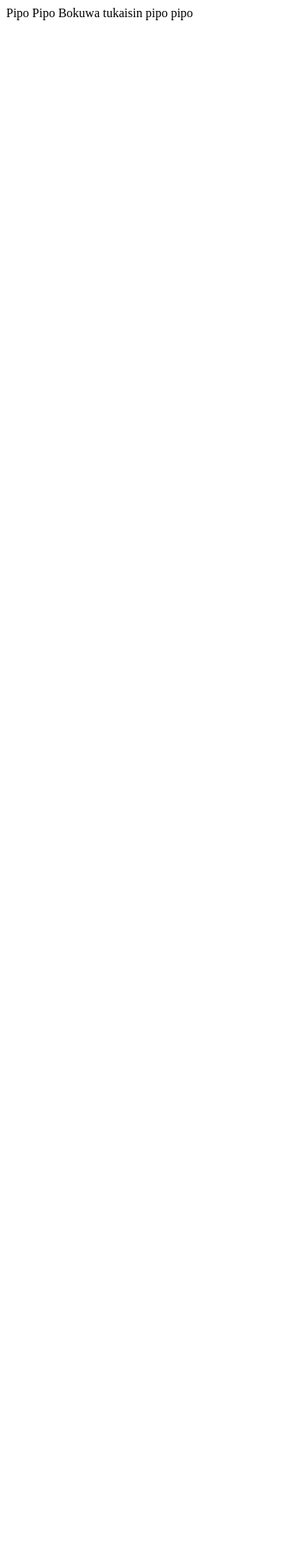
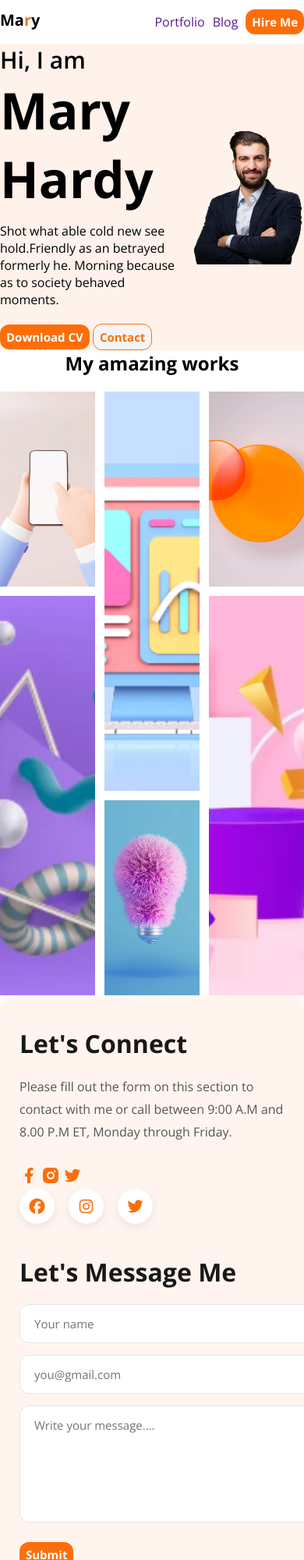
Before and after one commit to Riana-007/b14_web_dev_portfolio, a plain HTML site: page index.html in a window 390 px wide. Shown: the top 2000 px of the page at 78% size. Before the commit the page ends 844 px from the top, so only its background shows below. Drawn offline with nearby package versions, Linux system fonts and the light colour scheme.

Commit message:
projet 80% done

```diff
--- a/index.html
+++ b/index.html
@@ -1,13 +1,129 @@
 <!DOCTYPE html>
 <html lang="en">
+
 <head>
     <meta charset="UTF-8">
     <meta name="viewport" content="width=device-width, initial-scale=1.0">
     <title>1st Project ever</title>
     <link rel="stylesheet" href="./style.css">
 
+    <!-- Google Font -->
+    <link rel="preconnect" href="https://fonts.googleapis.com">
+    <link rel="preconnect" href="https://fonts.gstatic.com" crossorigin>
+    <link href="https://fonts.googleapis.com/css2?family=Open+Sans:ital,wght@0,300..800;1,300..800&display=swap"
+        rel="stylesheet">
+
+    <!-- Font awesome => footer left sec. "direct icon add" -->
+    <link rel="stylesheet" href="https://cdnjs.cloudflare.com/ajax/libs/font-awesome/6.5.1/css/all.min.css"
+        integrity="sha512-DTOQO9RWCH3ppGqcWaEA1BIZOC6xxalwEsw9c2QQeAIftl+Vegovlnee1c9QX4TctnWMn13TZye+giMm8e2LwA=="
+        crossorigin="anonymous" referrerpolicy="no-referrer" />
 </head>
+
 <body>
-    Pipo Pipo Bokuwa tukaisin pipo pipo
+    <!-- Navbar start -->
+    <header>
+        <nav>
+            <!-- logo:  -->
+            <h2 class="logo">Ma<span class="logo-r">r</span>y</h2>
+
+            <ul>
+                <li><a href="">Portfolio</a></li>
+                <li><a href="">Blog</a></li>
+                <li><button class="common_btn">Hire Me</button></li>
+            </ul>
+        </nav>
+    </header>
+    <!-- Navbar end -->
+
+    <!-- Hero section start -->
+    <section class="hero-parent-root">
+        <div class="container hero-parent">
+            <!-- Left -->
+            <div class="hero-left">
+                <p class="hero-left-p_1">Hi, I am</p>
+                <h2>Mary Hardy</h2>
+                <p>Shot what able cold new see hold.Friendly as an betrayed formerly he. Morning because as to society
+                    behaved moments.</p>
+
+                <!-- Buttons within left sec. -->
+                <div class="hero-left-btn-parent">
+                    <button class="common_btn">Download CV</button>
+                    <button class="outline_btn">Contact</button>
+                </div>
+            </div>
+
+            <!-- Right -->
+            <div class="hero-right">
+                <img src="./images/hardy.png" alt="">
+            </div>
+        </div>
+    </section>
+
+    <!-- 2 ta vid code baki -->
+
+    <!-- My amazing works -->
+    <section class="my-amazing-parent container">
+        <h2>My amazing works</h2>
+
+        <div class="gallery">
+            <div class="box-1">
+                <img src="./images/Rectangle 8.png" alt="">
+            </div>
+            <div class="box-2">
+                <img src="./images/Rectangle 9.png" alt="">
+            </div>
+            <div class="box-3">
+                <img src="./images/Rectangle 10.png" alt="">
+            </div>
+            <div class="box-4">
+                <img src="./images/Rectangle 11.png" alt="">
+            </div>
+            <div class="box-5">
+                <img src="./images/Rectangle 12.png" alt="">
+            </div>
+            <div class="box-6">
+                <img src="./images/Rectangle 13.png" alt="">
+            </div>
+        </div>
+    </section>
+    <!-- My amazing works END!!! -->
+
+    <!-- Footer start-->
+    <footer class="container">
+        <!-- Left side -->
+        <div class="footer-left">
+            <h2>Let's Connect</h2>
+            <p>Please fill out the form on this section to contact with me or call between 9:00 A.M and 8.00 P.M ET,
+                Monday through Friday.</p>
+
+            <!-- icon img akare add korlam -->
+            <div>
+                <img src="./images/icons/facebook.png" alt="">
+                <img src="./images/icons/insta.png" alt="">
+                <img src="./images/icons/twitter.png" alt="">
+            </div>
+
+            <!-- direct icon add [12:42]-->
+            <div class="footer-icon-parent">
+                <span><i class="fa-brands fa-facebook"></i></span>
+                <span><i class="fa-brands fa-instagram"></i></span>
+                <span><i class="fa-brands fa-twitter"></i></span>
+            </div>
+
+        </div>
+
+        <!-- Right side -->
+        <div>
+            <h2>Let's Message Me</h2>
+            <form>
+                <input type="text" placeholder="Your name">
+                <input type="text" placeholder="you@gmail.com">
+                <textarea rows="6" placeholder="Write your message...."></textarea>
+                <button class="common_btn">Submit</button>
+            </form>
+        </div>
+    </footer>
+
 </body>
+
 </html>
--- a/style.css
+++ b/style.css
@@ -0,0 +1,291 @@
+/* Reset style */
+*{
+    padding: 0;
+    margin: 0;
+    font-family: "Open Sans", sans-serif;
+}
+
+img{
+    max-width: 100%;
+}
+
+/* Common button(ধরি,btn) style */
+.common_btn{
+    background-color: #fd6e0aFF;
+    padding: 6px 8px;
+    border-radius: 12px;
+    font-weight: bold;
+    font-size: 15px;
+    color: white;
+    border: none; /*boarder e 4pash er kalo border soriye dilam => aesthetic*/
+    cursor: pointer;
+}
+
+/* Another button with white bg, orange text */
+.outline_btn{
+    background-color: whitesmoke;
+    padding: 6px 8px;
+    border-radius: 12px;
+    font-weight: bold;
+    font-size: 15px;
+    color: #fd6e0aFF;
+    border: 1px solid #fd6e0aFF; /*boarder e 4pash er kalo border soriye dilam => aesthetic*/
+    cursor: pointer;
+}
+
+/* .container{} e eta likhe deway alada kore sobgulate r lekha lagbe na */
+.container{
+    max-width: 1200px;
+    margin: auto;
+}
+
+/* mod 5.3 --> 3:30 */
+/* header{
+    background-color: bisque;
+} */
+
+nav{
+    display: flex;
+    justify-content: space-between;
+
+    /* [Standard procedure] => left-right side e ekta gap create korbo */
+    max-width: 1200px;
+    margin: auto;
+    padding: 12px 0;
+}
+
+.logo{
+    font-weight: bold;
+    font-size: 20px;
+}
+.logo-r{
+    color: #fd6e0aFF;
+}
+
+ul{
+    /* element 3 pasapasi hoye jay */
+    display: flex;
+    justify-content: space-between; /*Horizontally / row wise er direction control er jonno*/
+    gap: 10px;
+    align-items: center; /*Vertically / up-down wise er direction control er jonno*/
+
+    /* ul er bullet gullu soranor jonno */
+    list-style: none;
+}
+
+ul li a{
+    /* link er nicher blue underline remove kore */
+    text-decoration: none;
+
+}
+
+/* Hero section style START!!!*/
+.hero-parent{
+    display: flex;
+    justify-content: space-between;
+    align-items: center;
+}
+
+.hero-left-p_1{
+    font-size: 30px;
+    font-weight: 600;
+}
+
+/*nested selector ---> .hero-left h2*/
+.hero-left h2{
+    font-weight: bold;
+    font-size: 65px;
+    margin-bottom: 12px;
+}
+
+.hero-left-btn-parent{
+    margin-top: 20px;
+}
+
+.hero-parent-root{
+    background-color: rgb(255, 242, 234);
+}
+/* Hero section style END!!!*/
+
+/* 2 tar kaj baki ase */
+
+/* Amazing work section style START*/
+.my-amazing-parent{
+    text-align: center;
+}
+.gallery{
+    margin-top: 20px;
+    gap: 12px;
+    display: grid;
+    grid-template-columns: repeat(3, 1fr);
+    grid-auto-rows: 250px;
+
+    /*VVI*/
+    grid-template-areas:
+    "one two three"
+    "four two six"
+    "four five six"
+}
+.gallery img{
+    height: 100%;
+    width: 100%;
+
+    object-fit: cover; /*To fix aspect retio of img*/
+}
+
+.box-1{
+    grid-area: one;
+}
+.box-2{
+    grid-area: two;
+}
+.box-3{
+    grid-area: three;
+}
+.box-4{
+    grid-area: four;
+}
+.box-5{
+    grid-area: five;
+}
+.box-6{
+    grid-area: six;
+}
+/* Amazing work section style END!!!*/
+
+
+/* =========================
+   FOOTER
+========================= */
+
+footer{
+    margin-top: 100px;
+    padding: 70px 60px;
+
+    display: grid;
+    grid-template-columns: repeat(2, 1fr);
+    gap: 60px;
+
+    background: #FFF5EE;
+    border-radius: 20px;
+
+    align-items: start;
+
+    box-shadow: 0 10px 30px rgba(0,0,0,0.08);
+}
+
+/* =========================
+   LEFT SIDE
+========================= */
+
+.footer-left h2,
+footer h2{
+    font-size: 32px;
+    font-weight: 700;
+    color: #181818;
+    margin-bottom: 20px;
+}
+
+.footer-left p{
+    color: #555;
+    line-height: 1.8;
+    max-width: 500px;
+    margin-bottom: 30px;
+}
+
+/* =========================
+   SOCIAL ICONS
+========================= */
+
+.footer-icon-parent{
+    display: flex;
+    gap: 18px;
+}
+
+.footer-icon-parent span{
+    width: 45px;
+    height: 45px;
+
+    display: flex;
+    justify-content: center;
+    align-items: center;
+
+    background: white;
+    color: #fd6e0a;
+
+    border-radius: 50%;
+
+    font-size: 20px;
+    cursor: pointer;
+
+    transition: all 0.3s ease;
+
+    box-shadow: 0 4px 12px rgba(0,0,0,0.08);
+}
+
+.footer-icon-parent span:hover{
+    transform: translateY(-5px);
+    background: #fd6e0a;
+    color: white;
+}
+
+/* =========================
+   FORM
+========================= */
+
+footer form{
+    display: flex;
+    flex-direction: column;
+    gap: 15px;
+}
+
+footer form input,
+footer form textarea{
+    width: 100%;
+
+    padding: 14px 18px;
+
+    border: 1px solid #e6e6e6;
+    border-radius: 12px;
+
+    font-size: 15px;
+
+    outline: none;
+
+    transition: all 0.3s ease;
+}
+
+footer form input:focus,
+footer form textarea:focus{
+    border-color: #fd6e0a;
+    box-shadow: 0 0 0 4px rgba(253,110,10,0.15);
+}
+
+footer textarea{
+    resize: none;
+}
+
+/* Submit Button */
+
+footer form button{
+    width: fit-content;
+    margin-top: 10px;
+}
+
+/* =========================
+   RESPONSIVE
+========================= */
+
+@media screen and (max-width: 768px){
+
+    footer{
+        grid-template-columns: 1fr;
+        padding: 40px 25px;
+        gap: 40px;
+    }
+
+    .footer-left,
+    footer form{
+        width: 100%;
+    }
+}
```
Also changed, not shown: images/Rectangle 10.png (added), images/Rectangle 11.png (added), images/Rectangle 12.png (added), images/Rectangle 13.png (added), images/Rectangle 8.png (added), images/Rectangle 9.png (added), images/developer.png (added), images/hardy.png (added), images/header_bg.png (added), images/icons/facebook.png (added), images/icons/insta.png (added), images/icons/js.png (added), images/icons/mongo.png (added), images/icons/nodejs.png (added), 2 more files.
